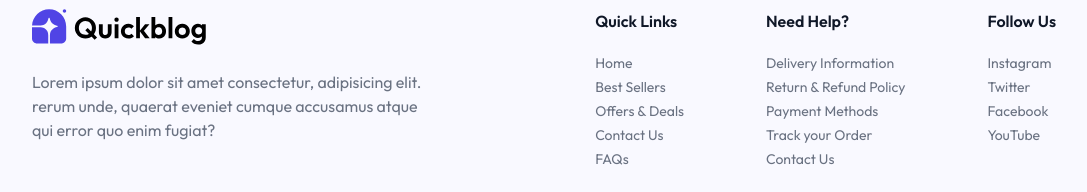
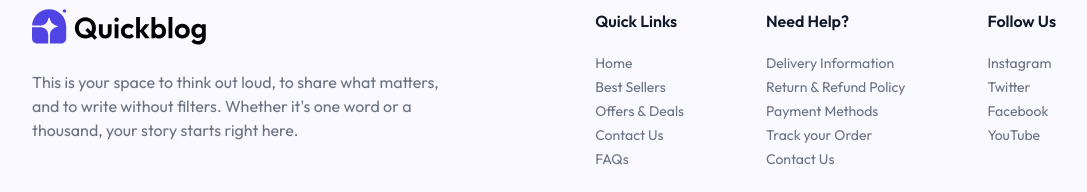
Before and after one commit to goodmorninggg/fulllstack, a React (Vite) app in the folder client/: page / in a window 1280 px wide. Shown: the part 1065-1257 px from the top of the page, without its empty margins (96-1183 px from the left). Built offline with nearby package versions, Linux system fonts and the light colour scheme; no server answers.

Commit message:
footer updated

```diff
--- a/client/src/components/Footer.jsx
+++ b/client/src/components/Footer.jsx
@@ -9,9 +9,7 @@ const Footer = () => {
         <div>
           <img src={assets.logo} alt="logo" className="w-32 sm:w-44" />
           <p className="max-w-[410px] mt-6">
-            Lorem ipsum dolor sit amet consectetur, adipisicing elit. rerum
-            unde, quaerat eveniet cumque accusamus atque qui error quo enim
-            fugiat?
+            This is your space to think out loud, to share what matters, and to write without filters. Whether it's one word or a thousand, your story starts right here.
           </p>
         </div>
 
```
